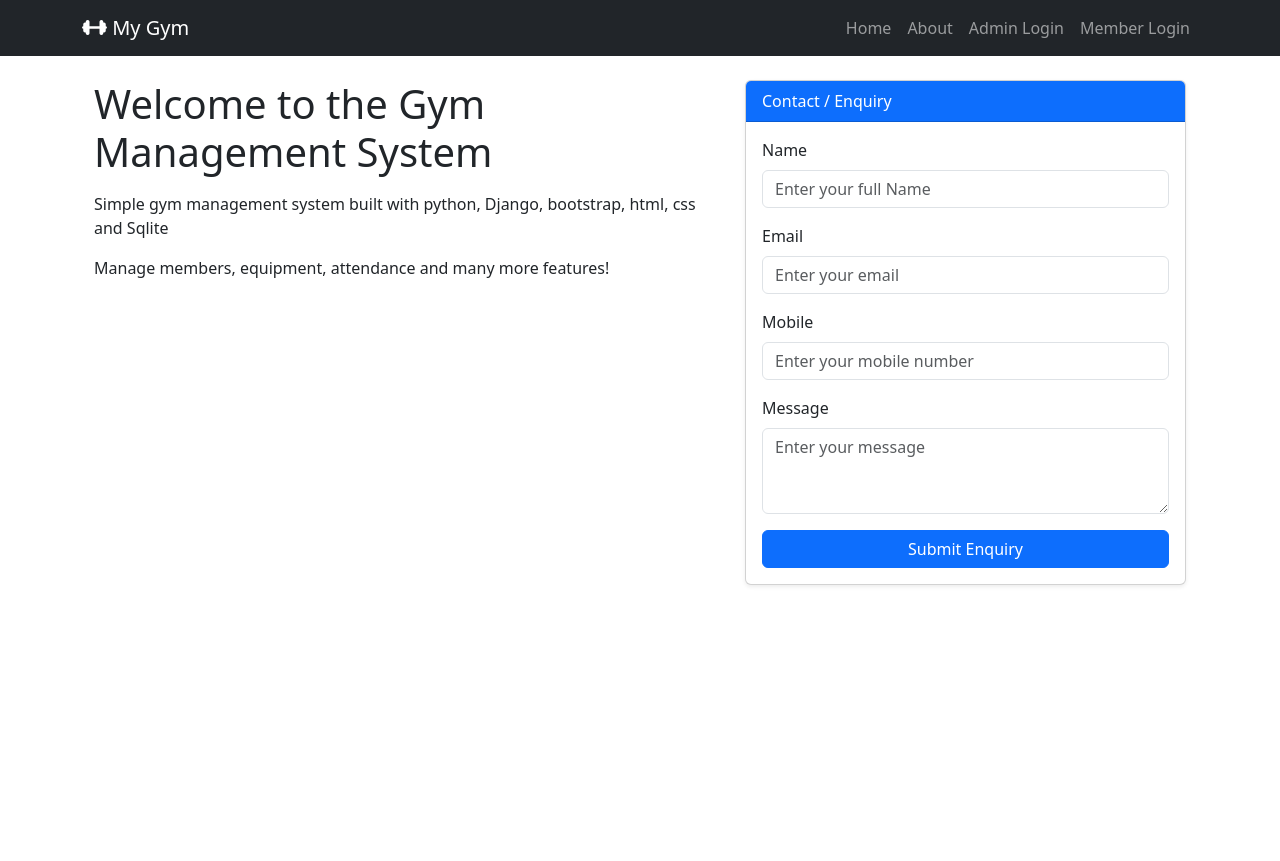
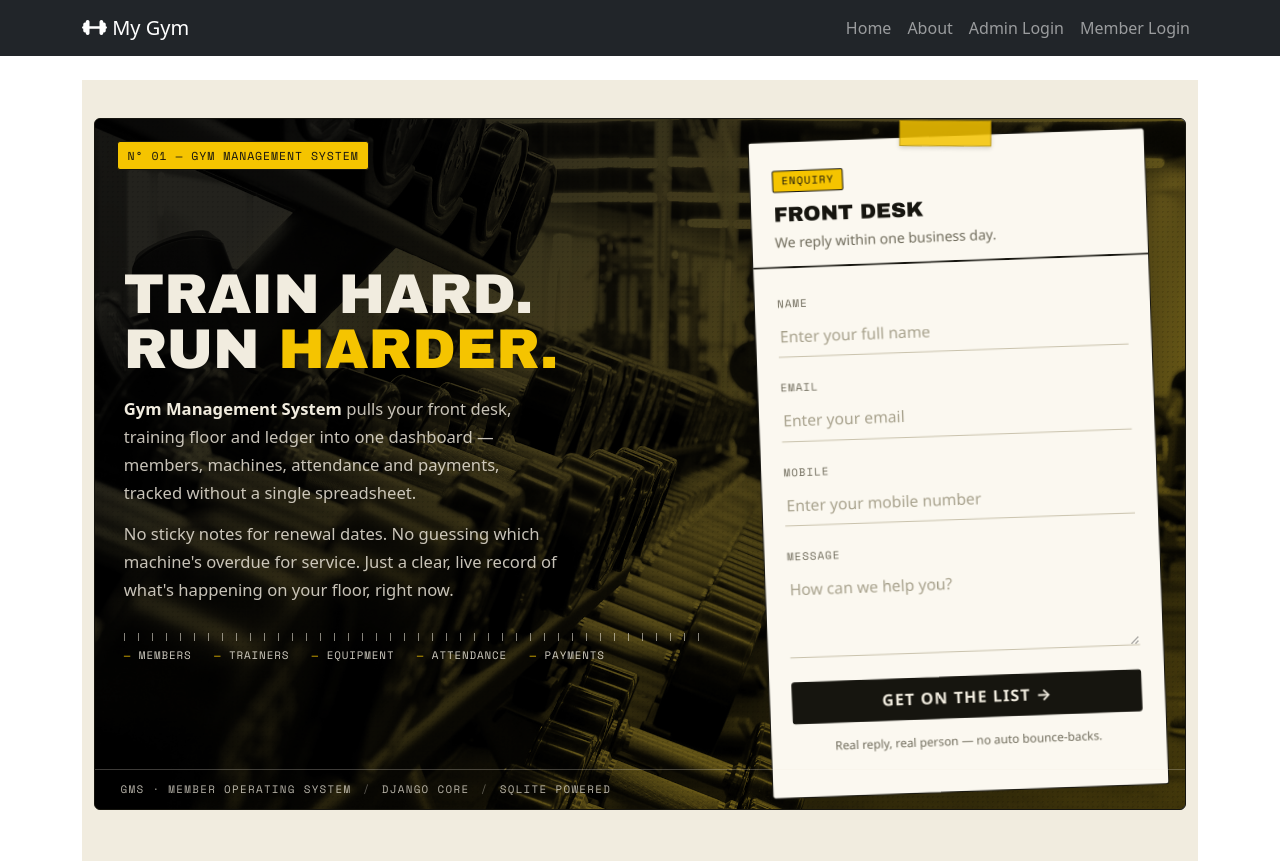
Before and after one commit to aaryan07thakur/GYM_Management_System_Django, a Django app: page / in a window 1280 px wide. Before the commit the page ends 586 px from the top, so only its background shows below. Run offline with Django 5.2, Linux system fonts and the light colour scheme; some libraries are stand-ins or nearby versions.

Commit message:
creating new designed of home.html  with css and image

```diff
--- a/gymapp/templates/home.html
+++ b/gymapp/templates/home.html
@@ -1,59 +1,101 @@
+{% extends 'base.html' %}
+{% load static %}
 
-{% extends 'base.html' %}
+{% block css %}
+<link rel="preconnect" href="https://fonts.googleapis.com">
+<link rel="preconnect" href="https://fonts.gstatic.com" crossorigin>
+<link href="https://fonts.googleapis.com/css2?family=Archivo+Black&family=Space+Mono:wght@400;700&family=Manrope:wght@400;500;600;700&display=swap" rel="stylesheet">
+<link rel="stylesheet" href="{% static 'css/home.css' %}">
+{% endblock %}
 
 {% block content %}
+<div class="hero-wrapper">
+  <div class="container">
+    <div class="hero-frame">
 
+      <img src="{% static 'images/gym_home.jpeg' %}" alt="Gym training floor" class="hero-bg-img">
+      <div class="hero-overlay"></div>
+      <div class="hero-grain"></div>
 
-<div class="container">
-  <div class="row">
+      <span class="hero-tag">N&deg; 01 &mdash; Gym Management System </span>
 
-    <div class="col-md-7">
-      <h1 class="mb-3">Welcome to the Gym Management System</h1>
-      <p>Simple gym management system built with python, Django, bootstrap, html, css and Sqlite</p>
-      <p>Manage members, equipment, attendance and many more features!</p>
+      <div class="container content-layer">
+        <div class="row align-items-center">
+
+          <!-- Left Column -->
+          <div class="col-md-7 text-section fade-in-left">
+            <h1 class="gms-headline">
+              Train hard.<br>
+              Run <span class="pop">harder.</span>
+            </h1>
+            <p class="text-light-muted">
+              <strong>Gym Management System</strong> pulls your front desk,
+              training floor and ledger into one dashboard &mdash; members,
+              machines, attendance and payments, tracked without a single
+              spreadsheet.
+            </p>
+            <p class="text-light-muted">
+              No sticky notes for renewal dates. No guessing which machine's
+              overdue for service. Just a clear, live record of what's
+              happening on your floor, right now.
+            </p>
+
+            <div class="gms-ruler"> <!-- ruler ko kam gar x line jastai aau x -->
+              <span>Members</span>
+              <span>Trainers</span>
+              <span>Equipment</span>
+              <span>Attendance</span>
+              <span>Payments</span>
+            </div>
           </div>
 
-    <div class="col-md-5">
-      <div class="card shadow-sm">
-
-        <div class="card-header bg-primary text-white">
-          Contact / Enquiry
+          <!-- Right Column -->
+          <div class="col-md-5 card-col fade-in-right">
+            <div class="card custom-card shadow-lg">
+              <div class="card-header">
+                <span class="kicker">Enquiry</span>
+                <h4 class="mb-1">Front Desk</h4>
+                <p class="small mb-0">We reply within one business day.</p>
               </div>
 
               <div class="card-body">
                 <form method="post">
                   {% csrf_token %}
-
-            <div class="mb-3">
+                  <div class="mb-3 custom-input-group">
                     <label for="name" class="form-label">Name</label>
-              <input type="text" class="form-control" id="name" name="name" placeholder="Enter your full Name " required>
+                    <input type="text" class="form-control" id="name" name="name" placeholder="Enter your full name" required>
                   </div>
-
-            <div class="mb-3">
+                  <div class="mb-3 custom-input-group">
                     <label for="email" class="form-label">Email</label>
-              <input type="email" class="form-control" id="email"  name="email" placeholder="Enter your email " required>
+                    <input type="email" class="form-control" id="email" name="email" placeholder="Enter your email" required>
                   </div>
-
-            <div class="mb-3">
+                  <div class="mb-3 custom-input-group">
                     <label for="mobile" class="form-label">Mobile</label>
-              <input type="text" class="form-control" id="mobile" name="mobile" maxlength="10" placeholder="Enter your mobile number " required >
+                    <input type="text" class="form-control" id="mobile" name="mobile" maxlength="10" placeholder="Enter your mobile number" required>
                   </div>
-
-            <div class="mb-3">
+                  <div class="mb-3 custom-input-group">
                     <label for="message" class="form-label">Message</label>
-              <textarea type="text" class="form-control" rows="3" name="message" placeholder="Enter your message " required></textarea>
+                    <textarea class="form-control" id="message" rows="3" name="message" placeholder="How can we help you?" required></textarea>
                   </div>
-
-
-
-            <button type="submit" class="btn btn-primary w-100">Submit Enquiry</button>
+                  <button type="submit" class="btn btn-submit w-100 py-2 fw-bold text-uppercase mt-2">Get On The List &rarr;</button>
                 </form>
+                <p class="card-fineprint">Real reply, real person &mdash; no auto bounce-backs.</p>
               </div>
-
             </div>
           </div>
 
         </div>
       </div>
 
+      <div class="hero-masthead">
+        <span>GMS &middot; Member Operating System</span>
+        <span class="tick">/</span>
+        <span>Django Core</span>
+        <span class="tick">/</span>
+        <span>SQLite Powered</span>
+      </div>
+
+    </div>
+  </div>
+</div>
 {% endblock %}
--- /dev/null
+++ b/static/css/home.css
@@ -0,0 +1,297 @@
+:root{
+  --paper:   #F1ECDF;   /* warm paper cream page background */
+  --ink:     #16150F;   /* near-black warm ink */
+  --ink-70:  rgba(22,21,15,.7);
+  --card:    #FBF8F0;   /* index-card paper, slightly lighter than page */
+  --accent:  #F5C400;   /* chrome / safety yellow */
+  --rule:    #C9C2AC;   /* hairline on paper */
+  --muted:   #6E6A5A;
+}
+
+/* =========================================================
+   HERO — duotone photo poster, mounted on a paper margin
+   ========================================================= */
+.hero-wrapper{
+  background: var(--paper);
+  padding: 2.4rem 0 3.2rem;
+}
+
+.hero-frame{
+  position: relative;
+  min-height: 78vh;
+  border-radius: 6px;
+  overflow: hidden;
+  border: 1px solid var(--ink);
+  background-color: var(--ink);
+  display: flex;
+  align-items: center;
+}
+
+.hero-bg-img{
+  position: absolute;
+  inset: 0;
+  width: 100%;
+  height: 100%;
+  object-fit: cover;
+  object-position: center;
+  z-index: 1;
+  filter: grayscale(1) contrast(1.08) brightness(.85);
+}
+
+/* duotone tint, blended over the grayscale photo */
+.hero-overlay{
+  position: absolute;
+  inset: 0;
+  z-index: 2;
+  background: linear-gradient(135deg, var(--ink) 15%, var(--accent) 145%);
+  mix-blend-mode: multiply;
+  opacity: .92;
+}
+
+/* fine halftone grain for a screen-print poster feel */
+.hero-grain{
+  position: absolute;
+  inset: 0;
+  z-index: 3;
+  pointer-events: none;
+  opacity: .12;
+  background-image: radial-gradient(circle, #000 1px, transparent 1px);
+  background-size: 5px 5px;
+}
+
+.content-layer{
+  position: relative;
+  z-index: 4;
+  width: 100%;
+}
+
+/* corner index tag, like a poster plate number */
+.hero-tag{
+  position: absolute;
+  top: 22px;
+  left: 22px;
+  z-index: 5;
+  font-family:'Space Mono', monospace;
+  font-size: .72rem;
+  letter-spacing: .08em;
+  color: var(--ink);
+  background: var(--accent);
+  padding: .3rem .6rem;
+  border: 1px solid var(--ink);
+  border-radius: 3px;
+  text-transform: uppercase;
+}
+
+/* bottom masthead strip */
+.hero-masthead{
+  position: absolute;
+  left: 0; right: 0; bottom: 0;
+  z-index: 5;
+  display:flex;
+  align-items:center;
+  gap:.7rem;
+  padding: .7rem 1.6rem;
+  border-top: 1px solid rgba(241,236,223,.25);
+  font-family:'Space Mono', monospace;
+  font-size:.68rem;
+  letter-spacing:.12em;
+  text-transform: uppercase;
+  color: rgba(241,236,223,.75);
+}
+.hero-masthead .tick{ color: rgba(241,236,223,.35); }
+
+/* =========================================================
+   COPY
+   ========================================================= */
+.text-section{ padding: 1rem 1.8rem; }
+
+.gms-headline{
+  font-family:'Archivo Black', sans-serif;
+  text-transform: uppercase;
+  font-size: clamp(2.3rem, 4.6vw, 3.5rem);
+  line-height: .98;
+  color: var(--paper);
+  margin: .2rem 0 1.1rem;
+}
+.gms-headline .pop{ color: var(--accent); }
+
+.text-light-muted{
+  color: rgba(241,236,223,.82);
+  font-size: 1.04rem;
+  line-height: 1.68;
+  max-width: 46ch;
+  margin-bottom: .8rem;
+}
+.text-light-muted strong{ color: var(--paper); }
+
+/* ruler / tick divider listing feature tags — signature element */
+.gms-ruler{
+  margin-top: 1.8rem;
+  padding-top: .9rem;
+  background-image: repeating-linear-gradient(
+    to right,
+    rgba(241,236,223,.55) 0, rgba(241,236,223,.55) 1px,
+    transparent 1px, transparent 14px
+  );
+  background-position: top;
+  background-repeat: no-repeat;
+  background-size: 100% 8px;
+  display:flex;
+  flex-wrap: wrap;
+  gap: .5rem 1.4rem;
+}
+.gms-ruler span{
+  font-family:'Space Mono', monospace;
+  font-size:.68rem;
+  letter-spacing:.08em;
+  text-transform: uppercase;
+  color: rgba(241,236,223,.85);
+}
+.gms-ruler span::before{ content:"— "; color: var(--accent); }
+
+/* =========================================================
+   ENQUIRY CARD — a taped index card, not glass
+   ========================================================= */
+.card-col{ padding: 1rem 1.8rem; }
+
+.custom-card{
+  position: relative;
+  background: var(--card);
+  border: 1.5px solid var(--ink);
+  border-radius: 3px;
+  color: var(--ink);
+  transform: rotate(-1.1deg);
+  box-shadow: 8px 10px 0 rgba(22,21,15,.35);
+  transition: transform .25s ease, box-shadow .25s ease;
+}
+.custom-card:hover{
+  transform: rotate(0deg) translateY(-2px);
+  box-shadow: 10px 12px 0 rgba(22,21,15,.4);
+}
+
+/* washi-tape strip pinning the card down */
+.custom-card::before{
+  content:"";
+  position: absolute;
+  top: -16px;
+  left: 50%;
+  width: 92px;
+  height: 26px;
+  background: rgba(245,196,0,.85);
+  border: 1px solid rgba(22,21,15,.25);
+  transform: translateX(-50%) rotate(2.5deg);
+  box-shadow: 0 2px 4px rgba(0,0,0,.15);
+}
+
+.custom-card .card-header{
+  background: transparent !important;
+  border-bottom: 2px solid var(--ink);
+  padding: 1.5rem 1.4rem .9rem;
+  text-align: left;
+}
+.custom-card .card-header .kicker{
+  display:inline-block;
+  font-family:'Space Mono', monospace;
+  font-size:.66rem;
+  letter-spacing:.1em;
+  text-transform: uppercase;
+  color: var(--ink);
+  background: var(--accent);
+  border: 1px solid var(--ink);
+  padding: .15rem .5rem;
+  border-radius: 2px;
+  margin-bottom: .6rem;
+}
+.custom-card .card-header h4{
+  font-family:'Archivo Black', sans-serif;
+  text-transform: uppercase;
+  font-size: 1.3rem;
+  color: var(--ink);
+}
+.custom-card .card-header p{ color: var(--muted); }
+
+.custom-card .card-body{ padding: 1.3rem 1.4rem 1.6rem; }
+
+.custom-input-group{ margin-bottom: 1.15rem; }
+.custom-input-group .form-label{
+  font-family:'Space Mono', monospace;
+  font-weight: 500;
+  font-size: .68rem;
+  letter-spacing: .09em;
+  text-transform: uppercase;
+  color: var(--muted);
+  margin-bottom: .35rem;
+}
+
+/* underline-style inputs — typewriter form feel, not boxed */
+.custom-input-group .form-control{
+  background: transparent;
+  border: none;
+  border-bottom: 1.5px solid var(--rule);
+  border-radius: 0;
+  color: var(--ink);
+  padding: .5rem .1rem;
+  font-size: .98rem;
+  transition: border-color .2s ease;
+}
+.custom-input-group .form-control::placeholder{ color: #A7A18C; }
+.custom-input-group .form-control:focus{
+  background: transparent;
+  border-bottom-color: var(--ink);
+  box-shadow: none;
+  outline: none;
+}
+.custom-input-group textarea.form-control{ resize: vertical; min-height: 70px; }
+
+.btn-submit{
+  background: var(--ink);
+  color: var(--paper);
+  border: 1.5px solid var(--ink);
+  border-radius: 3px;
+  letter-spacing: .07em;
+  transition: background .18s ease, color .18s ease, transform .12s ease;
+}
+.btn-submit:hover{
+  background: var(--accent);
+  color: var(--ink);
+}
+.btn-submit:active{ transform: translateY(1px); }
+.btn-submit:focus-visible{
+  outline: 2px solid var(--ink);
+  outline-offset: 3px;
+}
+
+.card-fineprint{
+  text-align:center;
+  font-size:.74rem;
+  color: var(--muted);
+  margin-top: .9rem;
+}
+
+/* =========================================================
+   ENTRY ANIMATION
+   ========================================================= */
+.fade-in-left, .fade-in-right{ opacity: 0; }
+.fade-in-left{ animation: fadeInLeft .8s cubic-bezier(.16,1,.3,1) .1s forwards; }
+.fade-in-right{ animation: fadeInRight .8s cubic-bezier(.16,1,.3,1) .25s forwards; }
+
+@keyframes fadeInLeft{
+  from{ opacity:0; transform: translateX(-30px); }
+  to{ opacity:1; transform: translateX(0); }
+}
+@keyframes fadeInRight{
+  from{ opacity:0; transform: translateX(30px) rotate(-1.1deg); }
+  to{ opacity:1; transform: translateX(0) rotate(-1.1deg); }
+}
+
+@media (prefers-reduced-motion: reduce){
+  .fade-in-left, .fade-in-right{ animation: none; opacity: 1; }
+}
+
+@media (max-width: 767px){
+  .hero-frame{ min-height: auto; padding: 2.4rem 0 2rem; }
+  .text-section, .card-col{ padding: 1rem 1.1rem; }
+  .custom-card{ transform: rotate(0deg); }
+  .custom-card::before{ display:none; }
+  .hero-masthead{ position: static; margin-top: 1.6rem; border-top: 1px solid rgba(241,236,223,.25); }
+}
--- a/templates/base.html
+++ b/templates/base.html
@@ -7,7 +7,12 @@
     <title>Gym Management System </title>
     <link href="https://cdn.jsdelivr.net/npm/bootstrap@5.3.8/dist/css/bootstrap.min.css" rel="stylesheet">
     <link rel="stylesheet" href="https://cdnjs.cloudflare.com/ajax/libs/font-awesome/7.0.1/css/all.min.css"  />
+
     <link rel="stylesheet" href="{% static 'css/style.css' %}">
+
+    {% block css %}
+    {% endblock %}
+
 </head>
 <body>
 
```
Also changed, not shown: gymapp/templates/about.html (+7 -0 lines), static/css/about.css (added), static/images/gym_home.jpeg (added). Lines whose indentation alone changed are shown as unchanged.
